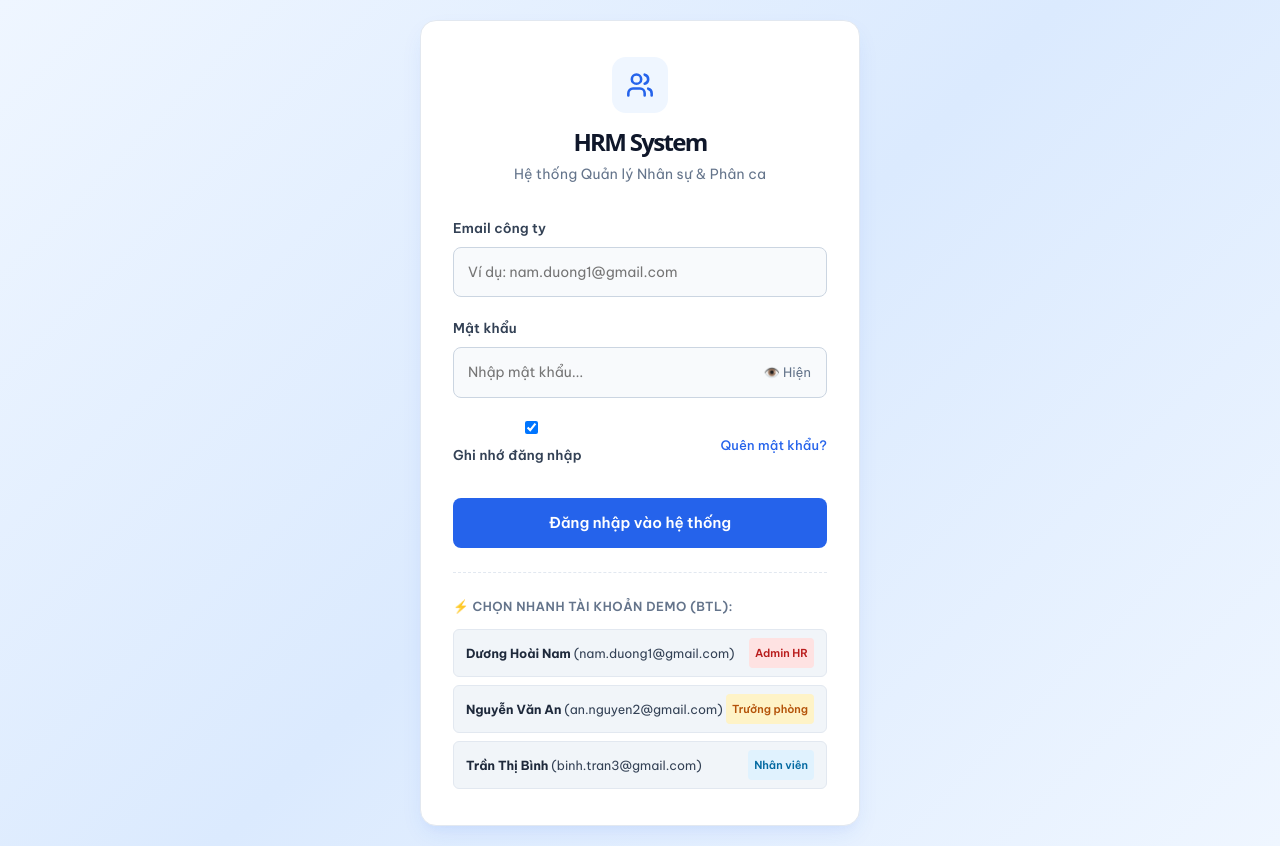
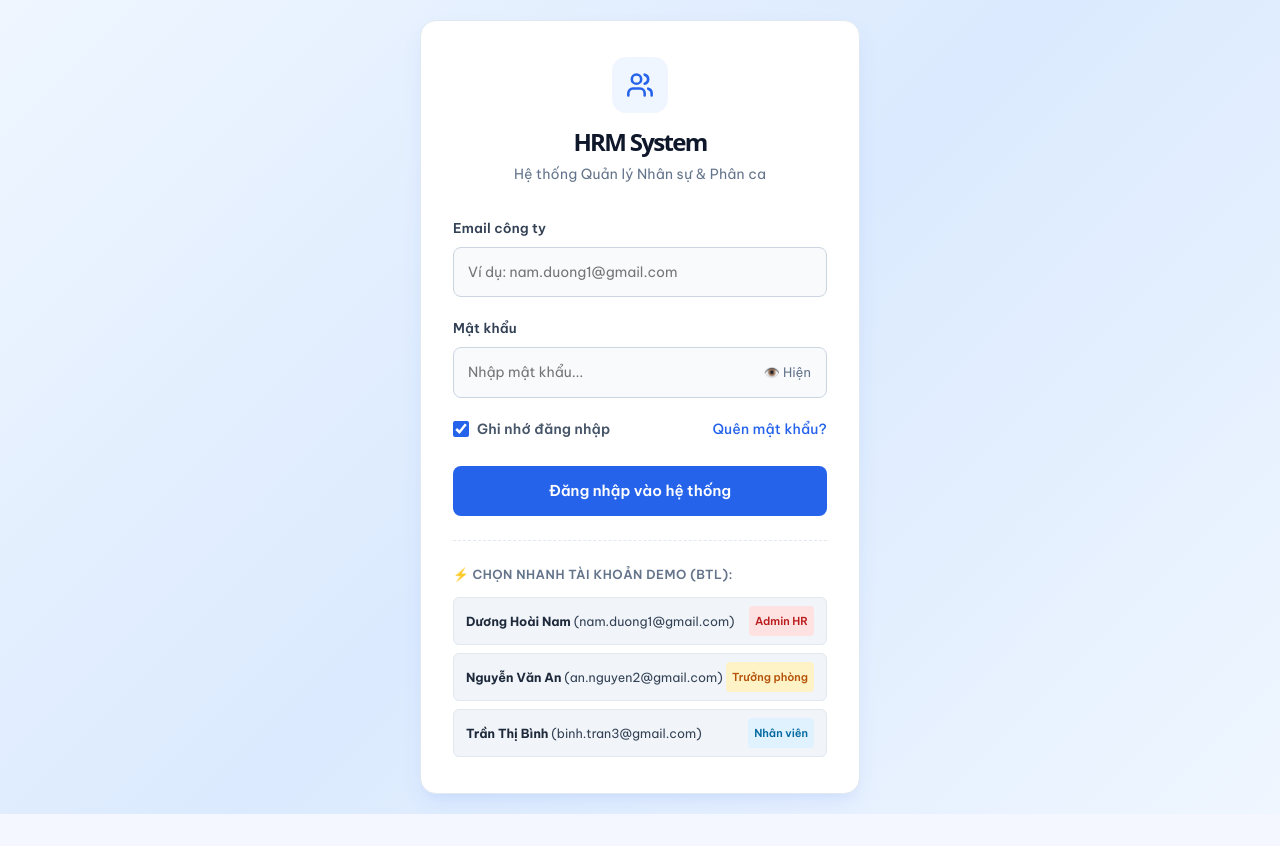
Before and after one commit to dq1887/BTL-LTW, a React (Vite) app in the folder frontend/: page /login in a window 1280 px wide. After the commit the page ends 814 px from the top, so only its background shows below. Built offline with nearby package versions, Linux system fonts and the light colour scheme.

Commit message:
fix: can chinh layout checkbox login va hoan thien flow cham cong

```diff
--- a/frontend/src/pages/Login.tsx
+++ b/frontend/src/pages/Login.tsx
@@ -13,7 +13,6 @@ export const Login: React.FC = () => {
   const [loading, setLoading] = useState(false);
   const [errorMessage, setErrorMessage] = useState<string | null>(null);
 
-  // Xử lý gửi form đăng nhập
   const handleSubmit = async (e: React.FormEvent) => {
     e.preventDefault();
     if (!email.trim() || !password) {
@@ -25,7 +24,7 @@ export const Login: React.FC = () => {
       setLoading(true);
       setErrorMessage(null);
       await authService.login(email.trim(), password);
-      // Đăng nhập thành công, chuyển hướng đến trang tổng quan Dashboard
+
       navigate("/dashboard");
     } catch (err: unknown) {
       const msg = err instanceof Error ? err.message : "Đăng nhập thất bại!";
@@ -35,7 +34,6 @@ export const Login: React.FC = () => {
     }
   };
 
-  // Hàm chọn nhanh tài khoản mẫu (Demo)
   const handleSelectDemo = (demoEmail: string) => {
     setEmail(demoEmail);
     setPassword("123456");
@@ -67,8 +65,6 @@ export const Login: React.FC = () => {
           <h1>HRM System</h1>
           <p>Hệ thống Quản lý Nhân sự & Phân ca</p>
         </div>
-
-        {/* Thông báo lỗi */}
         {errorMessage && (
           <div className="login-error">
             <span>⚠️</span>
@@ -76,7 +72,6 @@ export const Login: React.FC = () => {
           </div>
         )}
 
-        {/* Form đăng nhập */}
         <form className="login-form" onSubmit={handleSubmit}>
           <div className="form-group">
             <label htmlFor="email">Email công ty</label>
@@ -116,12 +111,56 @@ export const Login: React.FC = () => {
             </div>
           </div>
 
-          <div className="form-options">
-            <label className="remember-me">
-              <input type="checkbox" defaultChecked />
+          <div
+            style={{
+              display: "flex",
+              justifyContent: "space-between",
+              alignItems: "center",
+              width: "100%",
+              marginTop: "16px",
+              marginBottom: "24px",
+              boxSizing: "border-box",
+            }}
+          >
+            <label
+              style={{
+                display: "flex",
+                alignItems: "center",
+                gap: "8px",
+                cursor: "pointer",
+                fontSize: "14px",
+                color: "#475569",
+                whiteSpace: "nowrap",
+                userSelect: "none",
+                margin: 0,
+              }}
+            >
+              <input
+                type="checkbox"
+                defaultChecked
+                style={{
+                  margin: 0,
+                  width: "16px",
+                  height: "16px",
+                  cursor: "pointer",
+                  accentColor: "#2563eb",
+                }}
+              />
               <span>Ghi nhớ đăng nhập</span>
             </label>
-            <span className="forgot-password">Quên mật khẩu?</span>
+
+            <span
+              className="forgot-password"
+              style={{
+                fontSize: "14px",
+                color: "#2563eb",
+                cursor: "pointer",
+                whiteSpace: "nowrap",
+                fontWeight: "500",
+              }}
+            >
+              Quên mật khẩu?
+            </span>
           </div>
 
           <button type="submit" className="btn-submit" disabled={loading}>
@@ -129,7 +168,6 @@ export const Login: React.FC = () => {
           </button>
         </form>
 
-        {/* Khối gợi ý tài khoản Demo cho BTL */}
         <div className="demo-accounts">
           <div className="demo-title">⚡ Chọn nhanh tài khoản Demo (BTL):</div>
           <div className="demo-chips">
```
